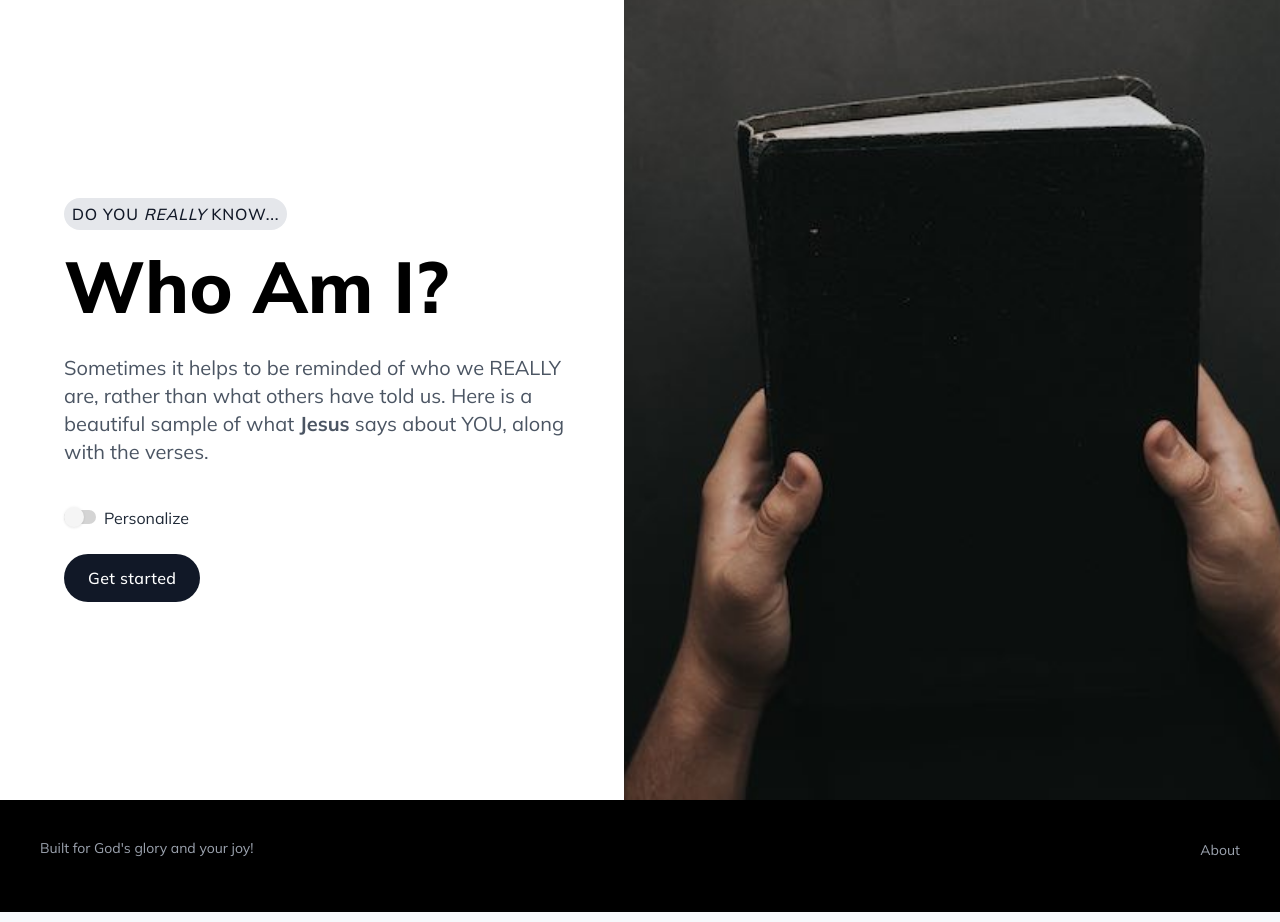
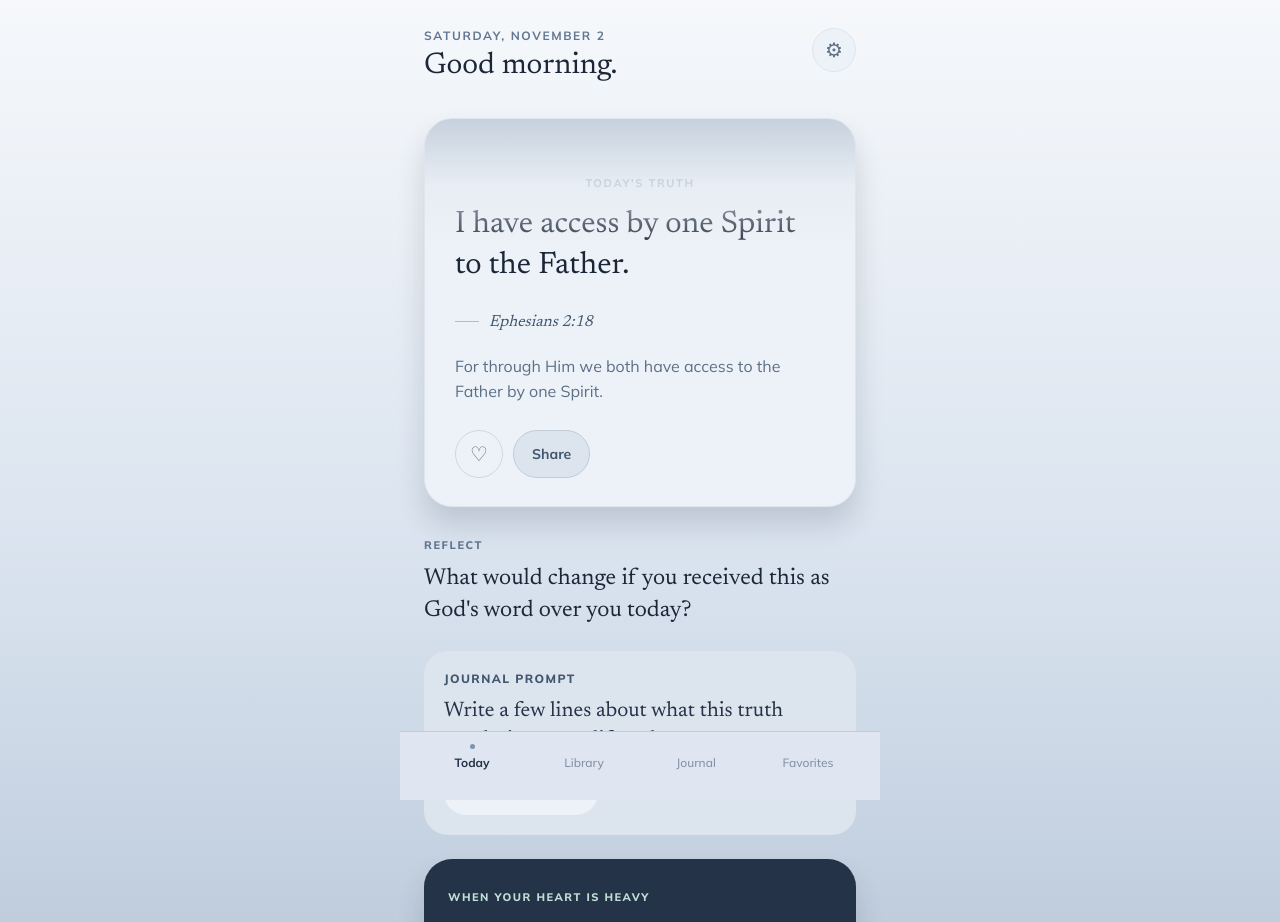
Before and after one commit to paulcushing/whatgodsays, a Next.js app: page / in a window 1280 px wide. Shown: the top 922 px of the page. Built offline with nearby package versions, Linux system fonts and the light colour scheme; no server answers.

Commit message:
feat: build Today screen

```diff
--- a/src/app/page.tsx
+++ b/src/app/page.tsx
@@ -1,39 +1,211 @@
-import Personalization from "@/app/personalization";
-import LoadData from "@/app/loadData";
-import Begin from "@/app/begin";
-import Footer from "@/app/footer";
+"use client";
 
-export default function Home() {
+import { useState } from "react";
+import { useRouter } from "next/navigation";
+
+import { AppShell } from "@/components/AppShell";
+import { JournalCompose } from "@/components/JournalCompose";
+import { PersonalizationPanel } from "@/components/PersonalizationPanel";
+import { ShareTruthCard } from "@/components/ShareTruthCard";
+import { StruggleResponse } from "@/components/StruggleResponse";
+import { StruggleSheet } from "@/components/StruggleSheet";
+import { Toast } from "@/components/Toast";
+import { TruthCard } from "@/components/TruthCard";
+import { useContent, useStruggles, useVerses } from "@/data/ContentProvider";
+import { getShareableTruthById, truthFromStruggle } from "@/data/content";
+import { formatToday, getDailyTruth, greetingForDate } from "@/data/dailyTruth";
+import type { Struggle, Truth } from "@/data/verseUtils";
+import { useFavorites } from "@/hooks/useFavorites";
+import { useJournal } from "@/hooks/useJournal";
+import { useSettings } from "@/hooks/useSettings";
+import { useShareTruth } from "@/hooks/useShareTruth";
+
+function personalizeTruth(truth: Truth, name: string, gender: "male" | "female") {
+  const key = gender === "female" ? "feminine" : "masculine";
+  const template = truth.personalized?.[key] ?? truth.statement;
+  return template.replaceAll("{name}", name);
+}
+
+export default function TodayScreen() {
+  const router = useRouter();
+  const content = useContent();
+  const truths = useVerses();
+  const struggles = useStruggles();
+  const favorites = useFavorites();
+  const journal = useJournal();
+  const { settings } = useSettings();
+  const share = useShareTruth();
+
+  const now = new Date();
+  const today = getDailyTruth(now, truths);
+
+  const [pickerOpen, setPickerOpen] = useState(false);
+  const [settingsOpen, setSettingsOpen] = useState(false);
+  const [selectedStruggle, setSelectedStruggle] = useState<Struggle | null>(null);
+  const [compose, setCompose] = useState<{
+    prompt: string;
+    sourceTruthId?: string;
+  } | null>(null);
+
+  const name =
+    settings?.personalize && settings.name.trim() ? settings.name.trim() : "";
+  const greeting = name
+    ? `${greetingForDate(now)}, ${name}.`
+    : `${greetingForDate(now)}.`;
+  const statement =
+    name && settings
+      ? personalizeTruth(today, name, settings.gender)
+      : today.statement;
+
+  const shareTruth = share.shareTruthId
+    ? getShareableTruthById(share.shareTruthId, content)
+    : undefined;
+
+  const saveJournal = (body: string) => {
+    if (!compose) return;
+    journal.addEntry({
+      prompt: compose.prompt,
+      body,
+      sourceTruthId: compose.sourceTruthId,
+    });
+    setCompose(null);
+    router.push("/journal");
+  };
+
   return (
-    <div className="flex flex-col w-screen min-h-screen m-0 p-0 justify-between">
-      <LoadData />
-      <section className="flex flex-col flex-grow w-screen m-0 p-0 overflow-hidden bg-white lg:flex-row sm:mx-auto min-h-screen">
-        <div className="flex justify-end p-8 bg-white lg:py-32 lg:px-16 lg:pl-10 lg:w-1/2">
-          <div className="flex flex-col items-start justify-center w-full lg:max-w-lg">
-            <p className="inline-block px-2 py-1 mb-5 font-medium tracking-wider text-gray-900 uppercase bg-gray-200 rounded-full text-xxs">
-              Do you <i>really</i> know...
+    <>
+      <AppShell activeTab="today">
+        <div className="flex items-start justify-between gap-3.5">
+          <div className="flex-1">
+            <p className="text-xs font-bold uppercase tracking-[1.6px] text-accent">
+              {formatToday(now)}
             </p>
-            <h5 className="mb-3 text-3xl font-extrabold leading-none sm:text-4xl lg:text-7xl">
-              Who Am I?
-            </h5>
-            <p className="py-5 mb-5 text-gray-600 lg:text-xl">
-              Sometimes it helps to be reminded of who we REALLY are, rather
-              than what others have told us. Here is a beautiful sample of what{" "}
-              <span className="font-bold">Jesus</span> says about YOU, along
-              with the verses.
-            </p>
+            <h1 className="mt-1 font-serif text-[30px] leading-9 text-scriptureInk">
+              {greeting}
+            </h1>
+          </div>
+          <button
+            type="button"
+            onClick={() => setSettingsOpen(true)}
+            aria-label="Open settings"
+            className="flex h-11 w-11 items-center justify-center rounded-[22px] border border-borderSoft bg-surface text-xl text-softInk focus-ring"
+          >
+            {"⚙"}
+          </button>
+        </div>
 
-            <Personalization />
-            <div className="flex items-center mt-6">
-              <Begin />
-            </div>
-          </div>
+        <div className="mt-[34px]">
+          <TruthCard
+            truth={today}
+            statement={statement}
+            saved={favorites.isSaved(today.id)}
+            onToggleSaved={() => favorites.toggleSaved(today.id)}
+            onShare={() => share.openShareTruth(today.id)}
+          />
         </div>
-        <div className="h-80 lg:h-screen lg:scale-105 lg:w-1/2 overflow-hidden bg-[url('/images/bible.jpg')] bg-center bg-no-repeat bg-cover">
-          <p>&nbsp;</p>
+
+        <p className="mt-[30px] text-[11px] font-extrabold uppercase tracking-[1.6px] text-accent">
+          Reflect
+        </p>
+        <p className="mt-2.5 font-serif text-[23px] leading-8 text-scriptureInk">
+          {today.reflectionQuestion}
+        </p>
+
+        <div className="mt-6 rounded-lg bg-tint p-5">
+          <p className="text-xs font-extrabold uppercase tracking-[1.4px] text-accentDeep">
+            Journal prompt
+          </p>
+          <p className="mt-2.5 font-serif text-[21px] leading-[29px] text-ink">
+            {today.journalPrompt}
+          </p>
+          <button
+            type="button"
+            onClick={() =>
+              setCompose({ prompt: today.journalPrompt, sourceTruthId: today.id })
+            }
+            className="mt-4 inline-flex min-h-[44px] items-center rounded-full bg-surface px-[18px] text-sm font-extrabold text-accentDeep focus-ring"
+          >
+            Write a reflection
+          </button>
         </div>
-      </section>
-      <Footer />
-    </div>
+
+        <button
+          type="button"
+          onClick={() => setPickerOpen(true)}
+          className="mt-6 block w-full rounded-xl bg-ink p-6 text-left shadow-card transition active:opacity-70 focus-ring"
+        >
+          <span className="text-[11px] font-extrabold uppercase tracking-[1.5px] text-[#bfe0d6]">
+            When your heart is heavy
+          </span>
+          <span className="mt-3 block font-serif text-[28px] leading-9 text-page">
+            What lie are you believing?
+          </span>
+          <span className="mt-2.5 block text-[15px] leading-[23px] text-[#d6eae3]">
+            Name what you are carrying and sit with what God says.
+          </span>
+        </button>
+      </AppShell>
+
+      <PersonalizationPanel
+        visible={settingsOpen}
+        onClose={() => setSettingsOpen(false)}
+      />
+
+      <StruggleSheet
+        visible={pickerOpen}
+        struggles={struggles}
+        onClose={() => setPickerOpen(false)}
+        onSelect={(id) => {
+          const next = struggles.find((struggle) => struggle.id === id);
+          if (!next) return;
+          setPickerOpen(false);
+          setSelectedStruggle(next);
+        }}
+      />
+
+      {selectedStruggle ? (
+        <StruggleResponse
+          struggle={selectedStruggle}
+          saved={favorites.isSaved(`lie-${selectedStruggle.id}`)}
+          onBack={() => {
+            setSelectedStruggle(null);
+            setPickerOpen(true);
+          }}
+          onClose={() => setSelectedStruggle(null)}
+          onToggleSaved={() =>
+            favorites.toggleSaved(`lie-${selectedStruggle.id}`)
+          }
+          onJournal={() =>
+            setCompose({
+              prompt: selectedStruggle.reflection,
+              sourceTruthId: `lie-${selectedStruggle.id}`,
+            })
+          }
+          onShare={() =>
+            share.openShareTruth(truthFromStruggle(selectedStruggle).id)
+          }
+        />
+      ) : null}
+
+      <JournalCompose
+        visible={compose !== null}
+        prompt={compose?.prompt ?? ""}
+        onCancel={() => setCompose(null)}
+        onSave={saveJournal}
+      />
+
+      <ShareTruthCard
+        visible={share.shareTruthId !== null}
+        truth={shareTruth}
+        onClose={share.closeShareTruth}
+        onCopy={() => {
+          if (share.shareTruthId) void share.copyTruthLink(share.shareTruthId);
+        }}
+        onShare={() => {
+          if (share.shareTruthId) void share.shareWithFriend(share.shareTruthId);
+        }}
+      />
+      <Toast message={share.toast} />
+    </>
   );
 }
```
